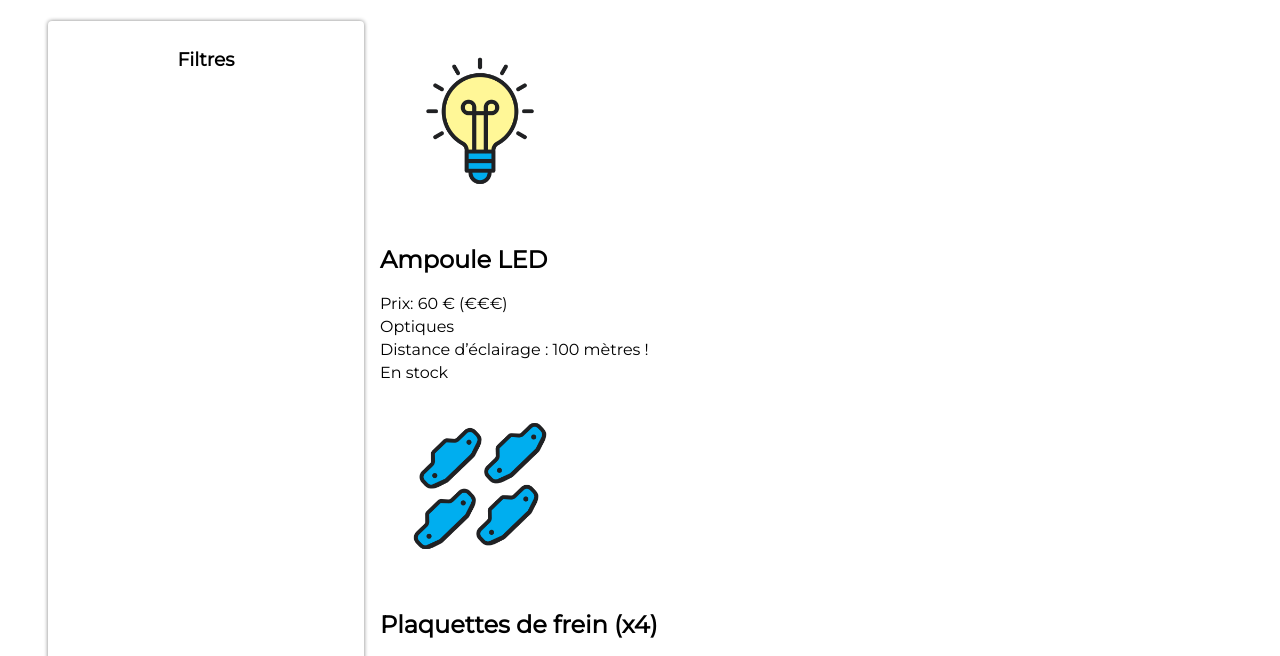
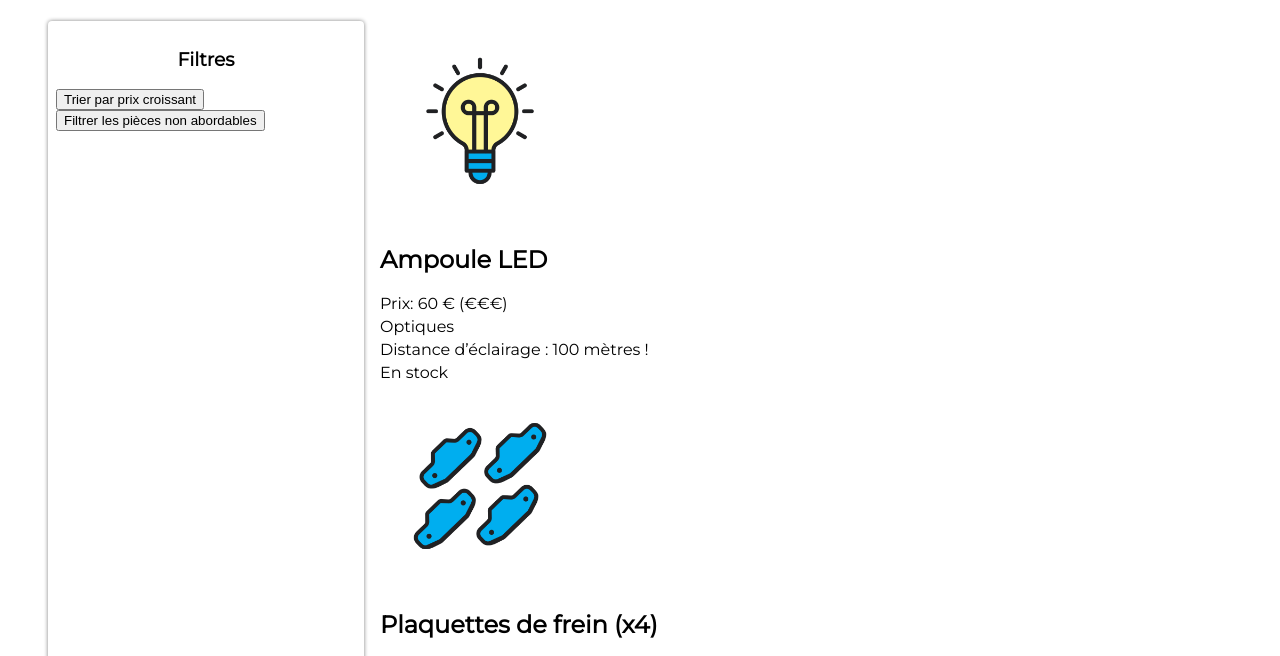
Before and after one commit to sofiane-abou-abderrahim/les-bonnes-pieces-js-oc, a website: page index.html in a window 1280 px wide. Shown: the part 117-773 px from the top of the page. Drawn offline with Linux system fonts and the light colour scheme.

Commit message:
added two buttons

```diff
--- a/index.html
+++ b/index.html
@@ -15,6 +15,9 @@
       <!-- Search menu -->
       <section class="filters">
         <h3>Filtres</h3>
+        <button class="btn-sort">Trier par prix croissant</button>
+        <br />
+        <button class="btn-filter">Filtrer les pièces non abordables</button>
       </section>
 
       <!-- Product sheets -->
```
